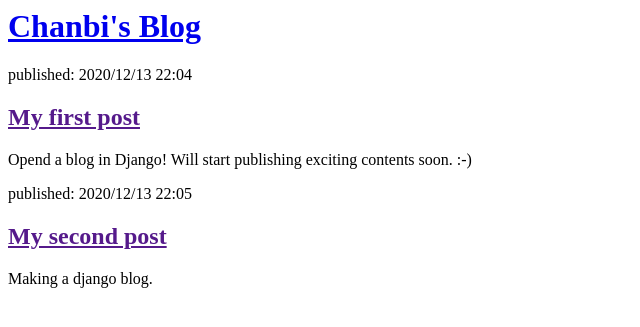
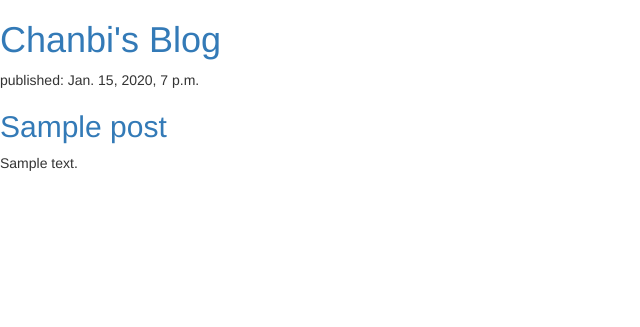
Before and after one commit to chanbi-raining/django-blog, a Django app: page / in a window 1280 px wide. Shown: the top 327 px of the page, without its empty margins (0-640 px from the left). Run offline with Django 3.2, Linux system fonts and the light colour scheme; tables that the repository leaves empty hold one stand-in row (values such as "Sample post"); some libraries are stand-ins or nearby versions.

Commit message:
Modified templates to display posts from databse

```diff
--- a/blog/templates/blog/post_list.html
+++ b/blog/templates/blog/post_list.html
@@ -1,22 +1,22 @@
+{% load static %}
 <html>
     <head>
         <title>Chanbi's Blog</title>
+        <link rel="stylesheet" href="//maxcdn.bootstrapcdn.com/bootstrap/3.2.0/css/bootstrap.min.css">
+        <link rel="stylesheet" href="//maxcdn.bootstrapcdn.com/bootstrap/3.2.0/css/bootstrap-theme.min.css">
+        <link rel="stylesheet" href="{% static 'css/blog.css' %}">
     </head>
     <body>
         <div>
             <h1><a href='/'>Chanbi's Blog</a></h1>
         </div>
 
-        <div>
-            <p>published: 2020/12/13 22:04</p>
-            <h2><a href="">My first post</a></h2>
-            <p>Opend a blog in Django! Will start publishing exciting contents soon. :-)</p>
-        </div>
-
-        <div>
-            <p>published: 2020/12/13 22:05</p>
-            <h2><a href="">My second post</a></h2>
-            <p>Making a django blog.</p>
-        </div>
+        {% for post in posts %}
+            <div>
+                <p>published: {{ post.published_date }}</p>
+                <h2><a href="">{{ post.title }}</a></h2>
+                <p>{{ post.text|linebreaksbr }}</p>
+            </div>
+        {% endfor %}
     </body>
 </html>
--- a/blog/views.py
+++ b/blog/views.py
@@ -1,5 +1,8 @@
 from django.shortcuts import render
+from django.utils import timezone
+from .models import Post
 
 
 def post_list(request):
-    return render(request, 'blog/post_list.html', {})
+    posts = Post.objects.filter(published_date__lte=timezone.now()).order_by('published_date')
+    return render(request, 'blog/post_list.html', {'posts': posts})
```
